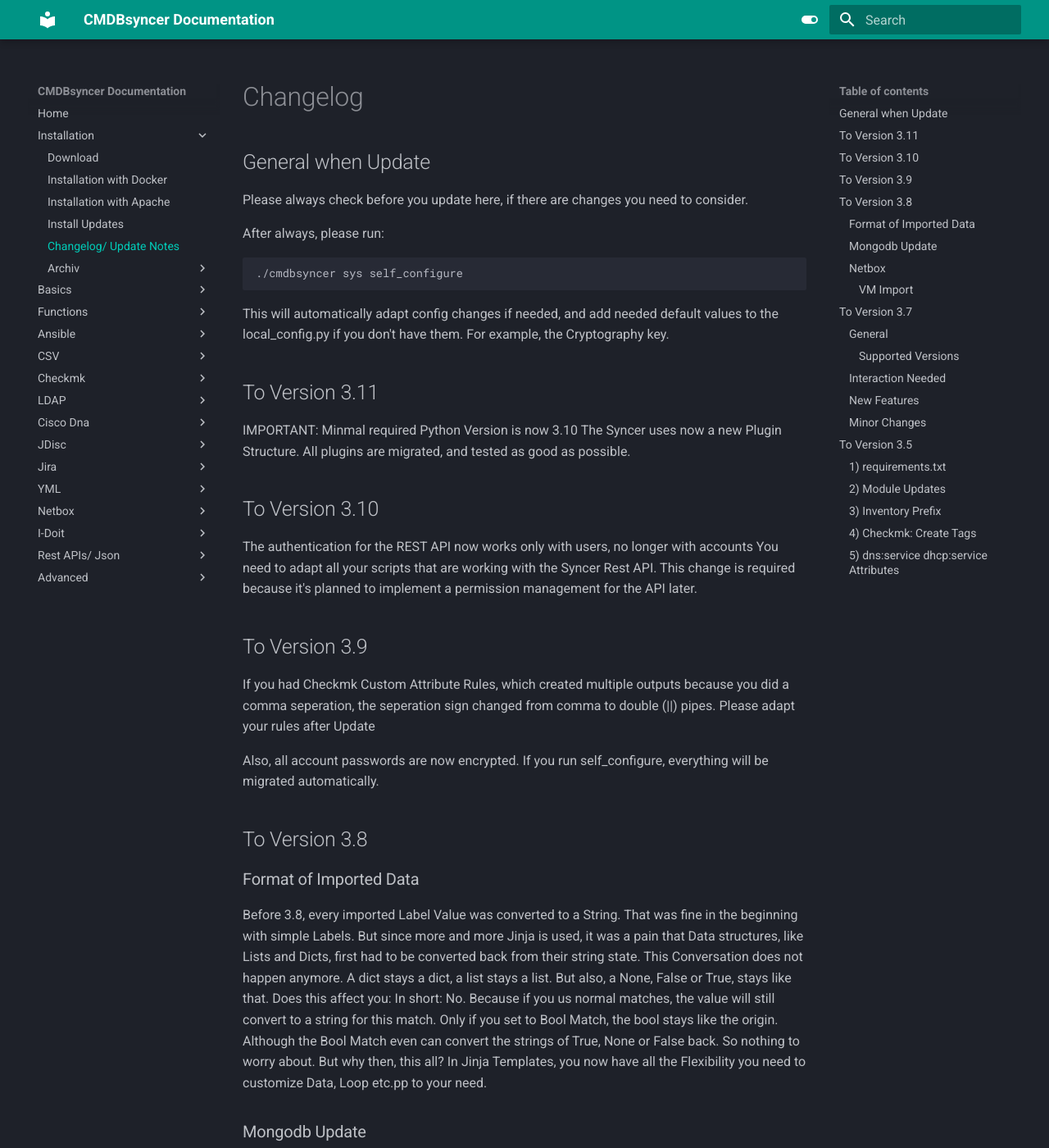
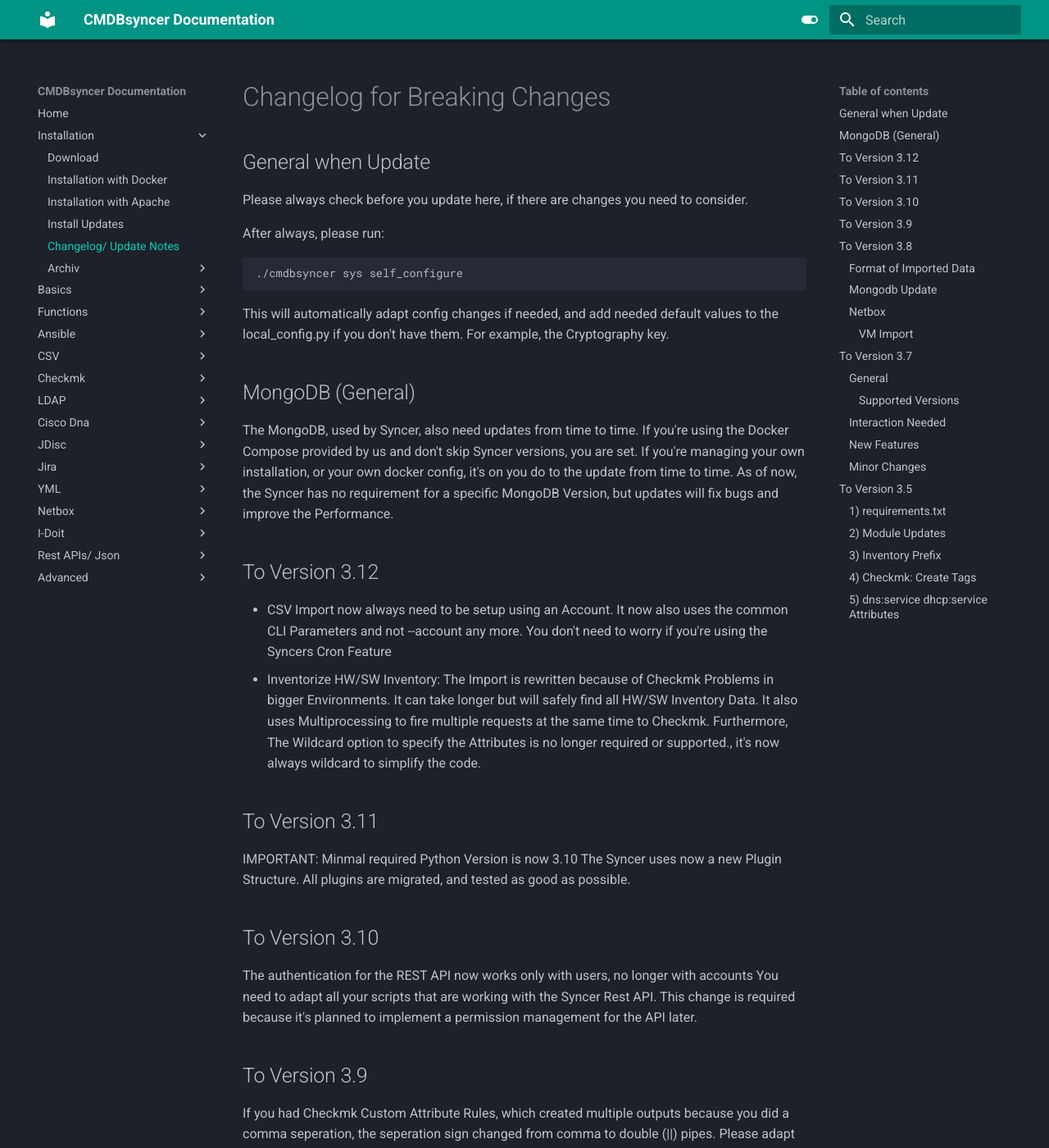
Before and after one commit to kuhn-ruess/cmdbsyncer-docs, an MkDocs documentation site: the page built from docs/updates/changelog.md, in a window 1280 px wide and 1400 px high. Shown: the whole window at 82% size. Built offline with MkDocs 1.6.1 and Material for MkDocs 9.7.7, drawn with Linux system fonts in a browser that asks for light colours; the version menu is left out.

Commit message:
Updated docu

````diff
--- a/docs/updates/changelog.md
+++ b/docs/updates/changelog.md
@@ -1,4 +1,4 @@
-# Changelog
+# Changelog for Breaking Changes
 
 ## General when Update
 Please always check before you update here, if there are changes you need to consider.
@@ -8,6 +8,15 @@
 ./cmdbsyncer sys self_configure
 ```
 This will automatically adapt config changes if needed, and add needed default values to the local_config.py if you don't have them. For example, the Cryptography key.
+
+## MongoDB (General)
+The MongoDB, used by Syncer, also need updates from time to time. If you're using the Docker Compose provided by us and don't skip Syncer versions, you are set.
+If you're managing your own installation, or your own docker config, it's on you do to the update from time to time. As of now, the Syncer has no requirement for a specific MongoDB Version, but updates will fix bugs and improve the Performance.
+
+
+## To Version 3.12
+- CSV Import now always need to be setup using an Account. It now also uses the common CLI Parameters and not --account any more. You don't need to worry if you're using the Syncers Cron Feature
+- Inventorize HW/SW Inventory: The Import is rewritten because of Checkmk Problems in bigger Environments. It can take longer but will safely find all HW/SW Inventory Data. It also uses Multiprocessing to fire multiple requests at the same time to Checkmk.  Furthermore, The Wildcard option to specify the Attributes is no longer required or supported., it's now always wildcard to simplify the code.
 
 ## To Version 3.11
 IMPORTANT: Minmal required Python Version is now 3.10
--- a/mkdocs.yml
+++ b/mkdocs.yml
@@ -31,6 +31,7 @@
     - Rewrite Attributes: basics/rewrite_attributes.md
     - Rewrite Hostnames: basics/rewrite_hostnames.md
     - Filter: basics/filter.md
+    - Autocreate Rules: basics/auto_rules.md
     - Debug Rules: basics/debug_rules.md
 
   - Ansible:
````
Also changed, not shown: docs/basics/auto_rules.md (added, +93 -0 lines), docs/installation/install_wsgi.md (+7 -4 lines).
